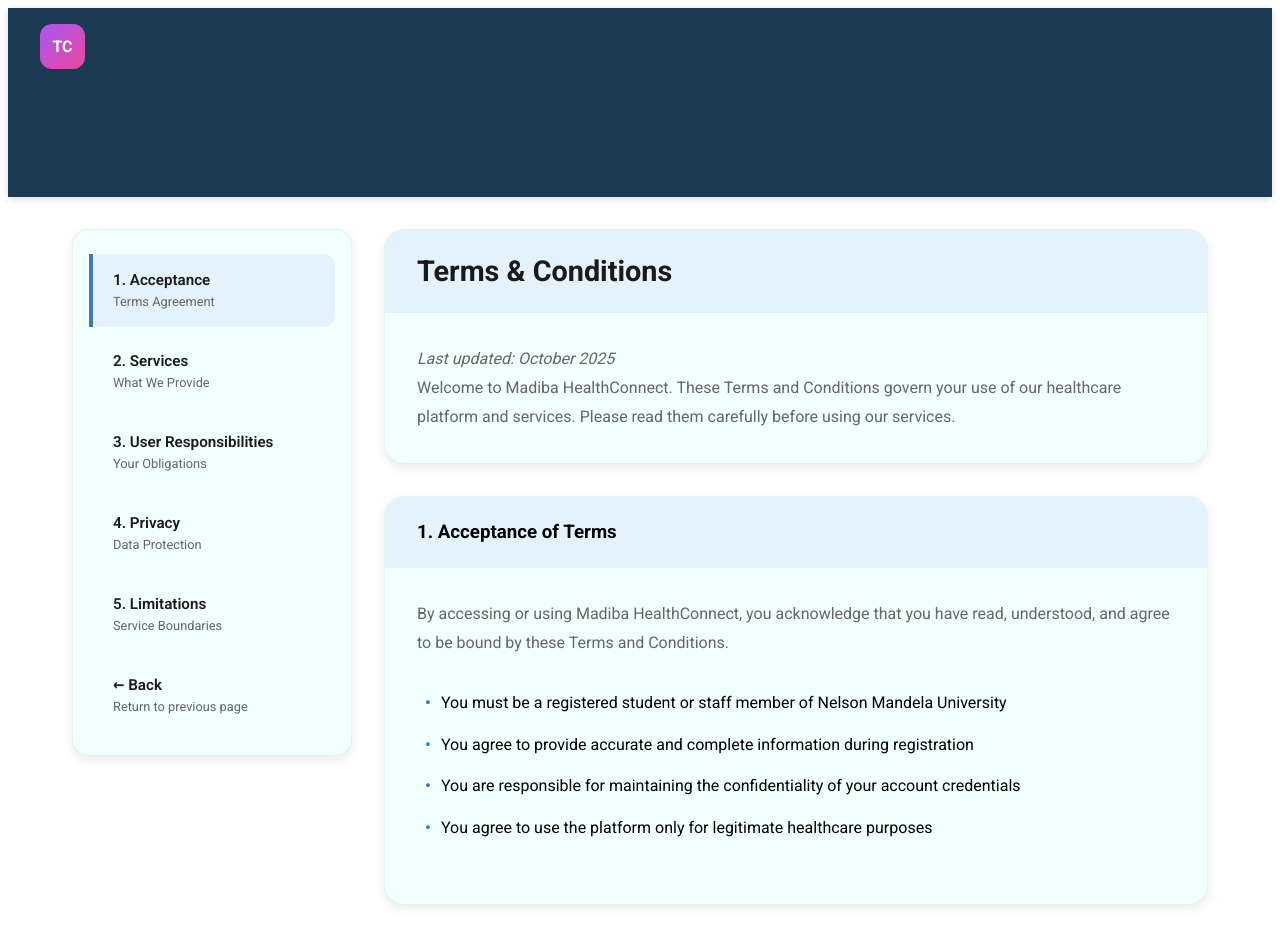
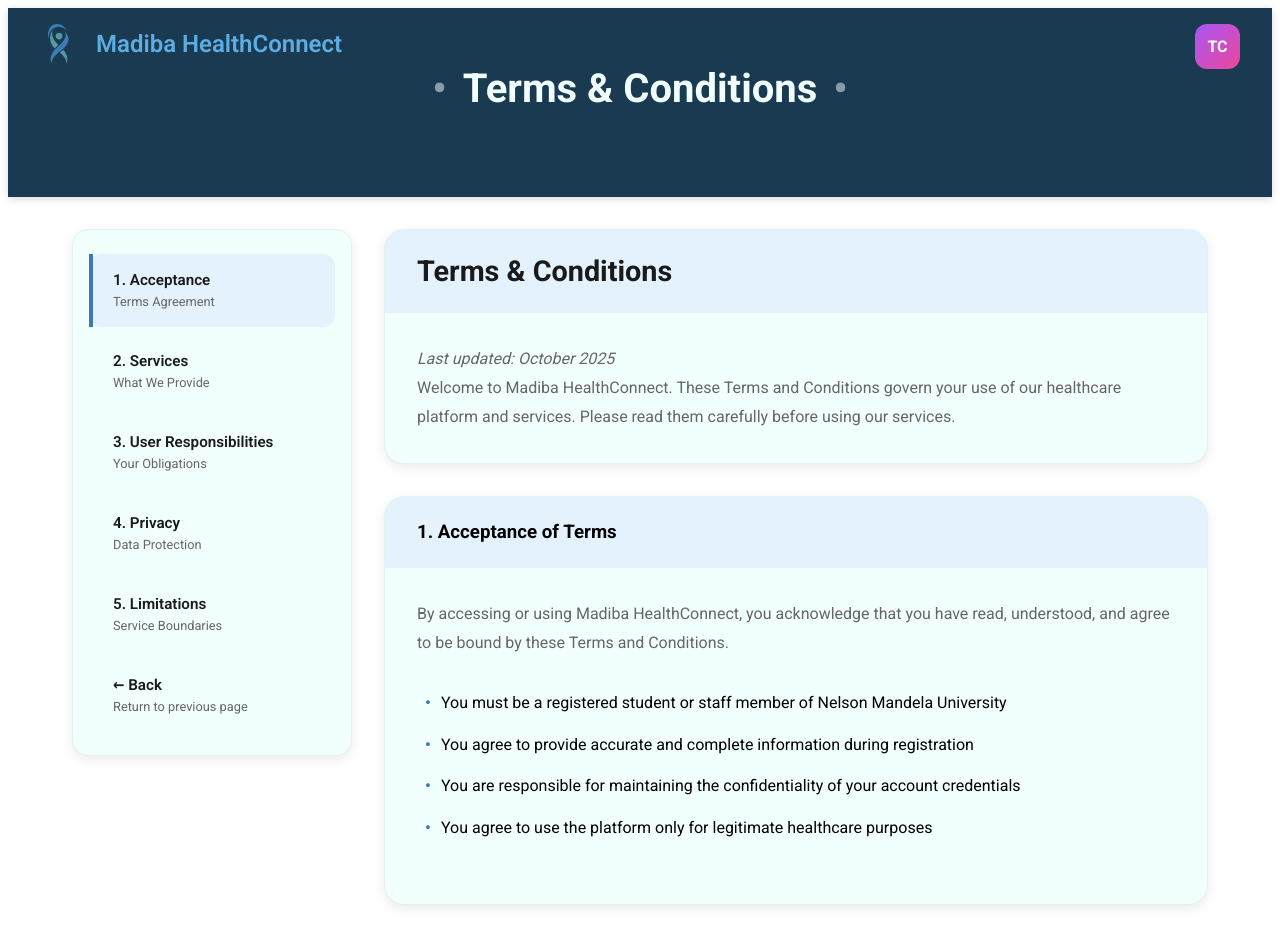
Before and after one commit to lesley-2198/Madiba-HealthConnect, an Angular app in the folder healthconnect.client/: page /terms-conditions in a window 1280 px wide. Built offline with nearby package versions, Linux system fonts and the light colour scheme.

Commit message:
Fix: Update terms-conditions.component.html to match the dashboard.component.css styling

```diff
--- a/healthconnect.client/src/app/terms-conditions/terms-conditions.component.html
+++ b/healthconnect.client/src/app/terms-conditions/terms-conditions.component.html
@@ -1,18 +1,14 @@
 <div class="dashboard-container">
   <!-- Top Header Bar -->
   <header class="top-bar">
-    <div class="header-content">
-      <div class="header-main">
+    <div class="header-brand">
+      <img class="header-logo" src="../../assets/logos/icononly_transparent_nobuffer.png" alt="Logo" />
+      <div class="header-text">
         <h1>Madiba HealthConnect</h1>
-        <div class="header-subsection">
-          <img class="header-logo" src="../../assets/logos/icononly_transparent_nobuffer.png" />
-          <div class="header-titles">
-            <p class="page-title">Terms & Conditions</p>
-            <p class="profile-indicator">Healthcare Platform Agreement</p>
-          </div>
-        </div>
+        <p class="header-subtitle">Terms & Conditions</p>
       </div>
     </div>
+
     <div class="header-avatar">
       TC
     </div>
```
